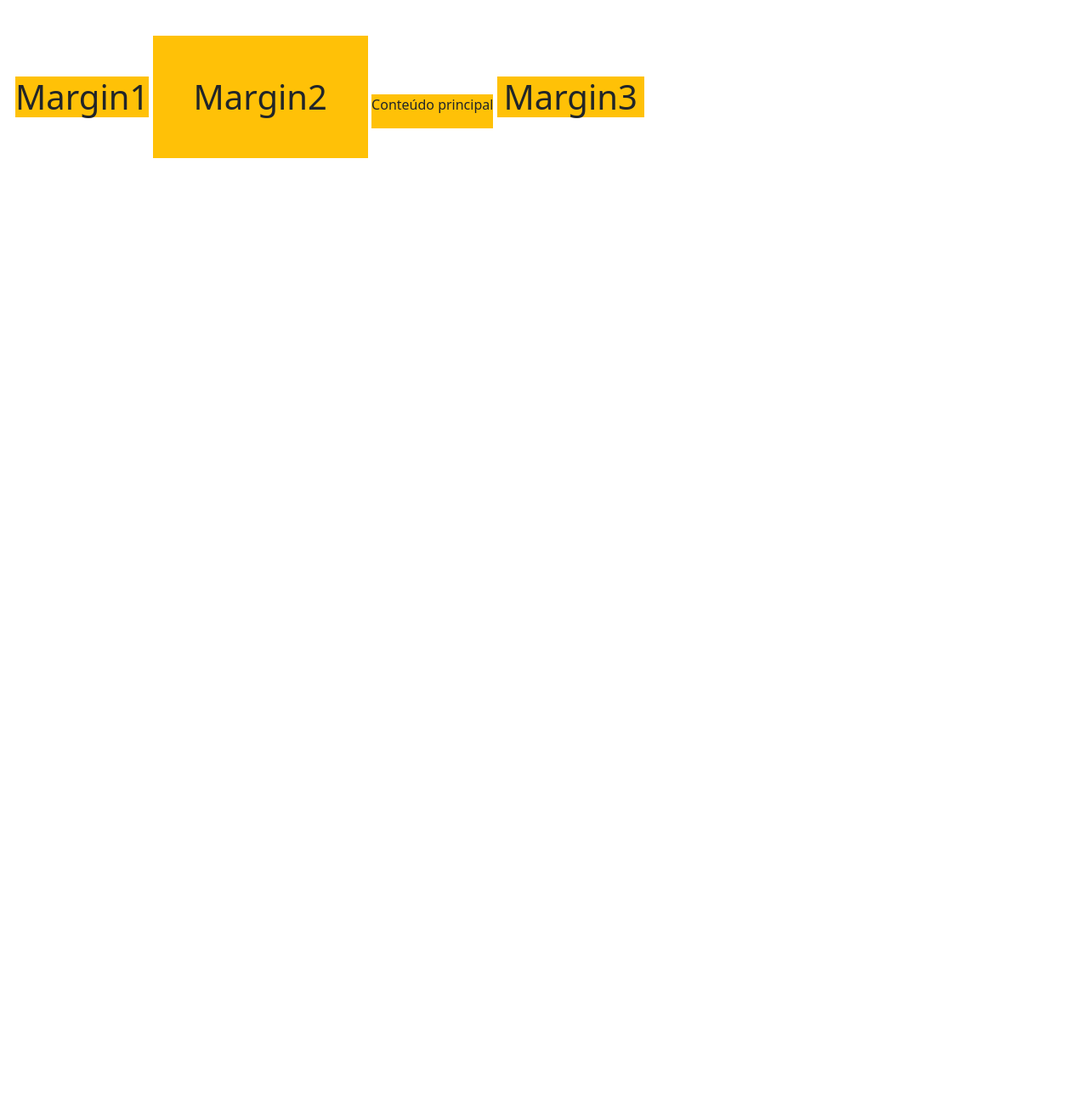
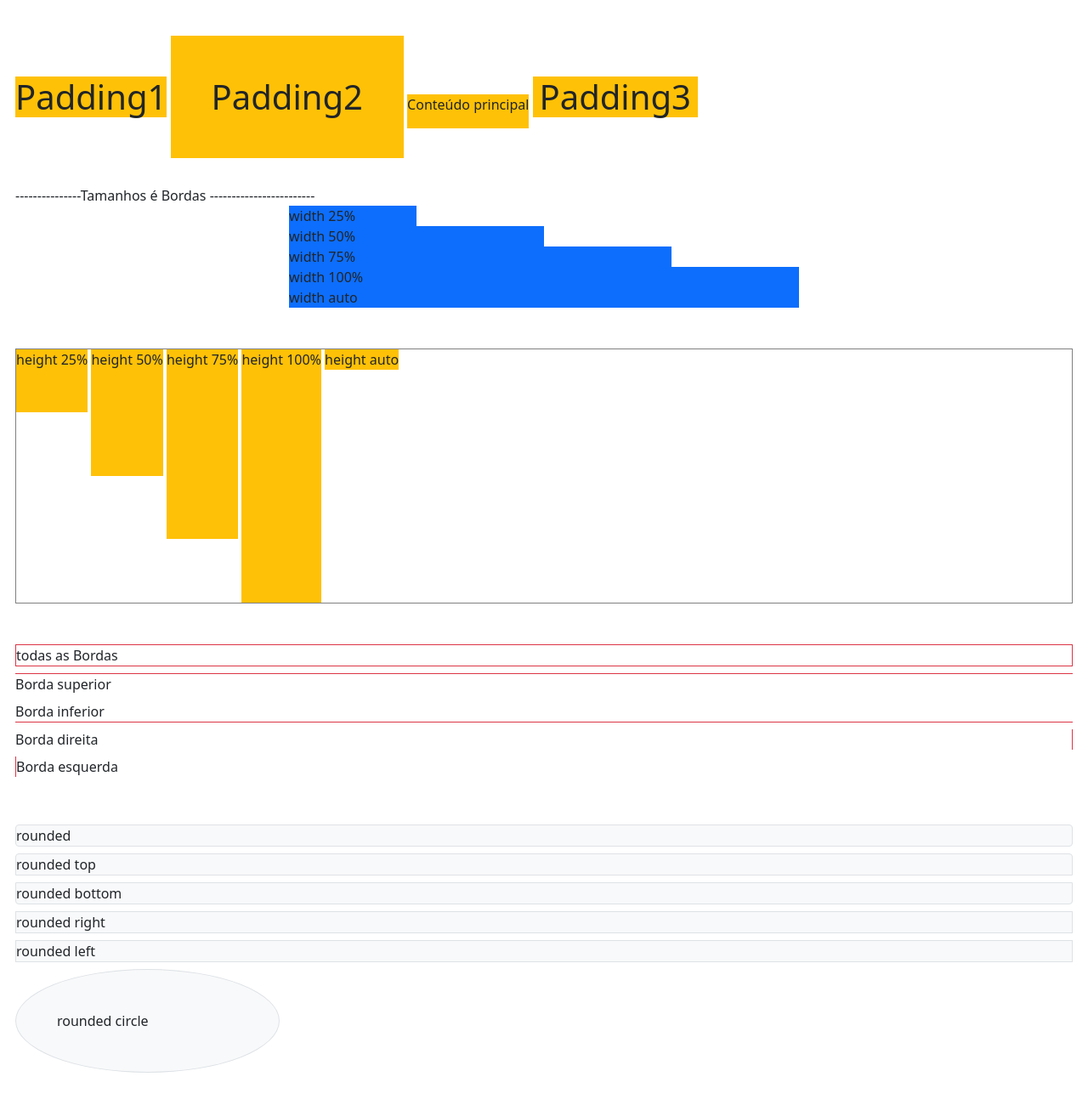
Before and after one commit to SilvanMiller/ResponsividadeEstudos, a plain HTML site: page index.html in a window 1280 px wide. Shown: the part 4447-5747 px from the top of the page at 85% size. Before the commit the page ends 4683 px from the top, so only its background shows below. Drawn offline with nearby package versions, Linux system fonts and the light colour scheme.

Commit message:
Tamanhos é Bordas

```diff
--- a/index.html
+++ b/index.html
@@ -263,12 +263,54 @@ configurar margem, largura e etc cois q o inline não perite) -->
       pt = Padding-Top - mb =Padding-bottom - ps = Padding-left - pe = Padding-Right - p = Padding em todos os          lados
       px = Padding no eixoX horizontal - py = Padding no eixo Y vertical
       valor de ( 0 até 5 )-->
-    <h1 class="d-inline-block bg-warning">Margin1</h1>
-    <h1 class="d-inline-block bg-warning p-5">Margin2</h1>
+    <h1 class="d-inline-block bg-warning">Padding1</h1>
+    <h1 class="d-inline-block bg-warning p-5">Padding2</h1>
     <p class="d-inline-block bg-warning pb-3">Conteúdo principal</p>
-    <h1 class="d-inline-block bg-warning px-2">Margin3</h1>
+    <h1 class="d-inline-block bg-warning px-2">Padding3</h1>
+    <br>
+    <br> ---------------Tamanhos é Bordas ------------------------
+    <!--classe de larguras -->
+    <div class="largura">
+        <div class="bg-primary w-25">width 25%</div>
+        <div class="bg-primary w-50">width 50%</div>
+        <div class="bg-primary w-75">width 75%</div>
+        <div class="bg-primary w-100">width 100%</div>
+        <div class="bg-primary w-auto">width auto</div>
+    </div>
+
     <br>
     <br>
+
+    <div class="altura">
+        <div class="bg-warning d-inline-block h-25">height 25%</div>
+        <div class="bg-warning d-inline-block h-50">height 50%</div>
+        <div class="bg-warning d-inline-block h-75">height 75%</div>
+        <div class="bg-warning d-inline-block h-100">height 100%</div>
+        <div class="bg-warning d-inline-block h-auto">height auto</div>
+    </div>
+
+    <br>
+    <br>
+
+    <div class="bg-white mb-2 border border-danger">todas as Bordas</div>
+    <div class="bg-white mb-2 border-top border-danger">Borda superior</div>
+    <div class="bg-white mb-2 border-bottom border-danger">Borda inferior</div>
+    <div class="bg-white mb-2 border-end border-danger">Borda direita</div>
+    <div class="bg-white mb-2 border-start border-danger">Borda esquerda</div>
+
+    <br>
+    <br>
+
+    <div class="bg-light mb-2 border rounded">rounded</div>
+    <div class="bg-light mb-2 border rounded-top">rounded top</div>
+    <div class="bg-light mb-2 border rounded-bottom">rounded bottom</div>
+    <div class="bg-light mb-2 border rounded-right">rounded right</div>
+    <div class="bg-light mb-2 border rounded-left">rounded left</div>
+    <div class="bg-light mb-2 p-5 border w-25 rounded-circle">rounded circle</div>
+
+    <br>
+    <br>
+
 
 
 
```
